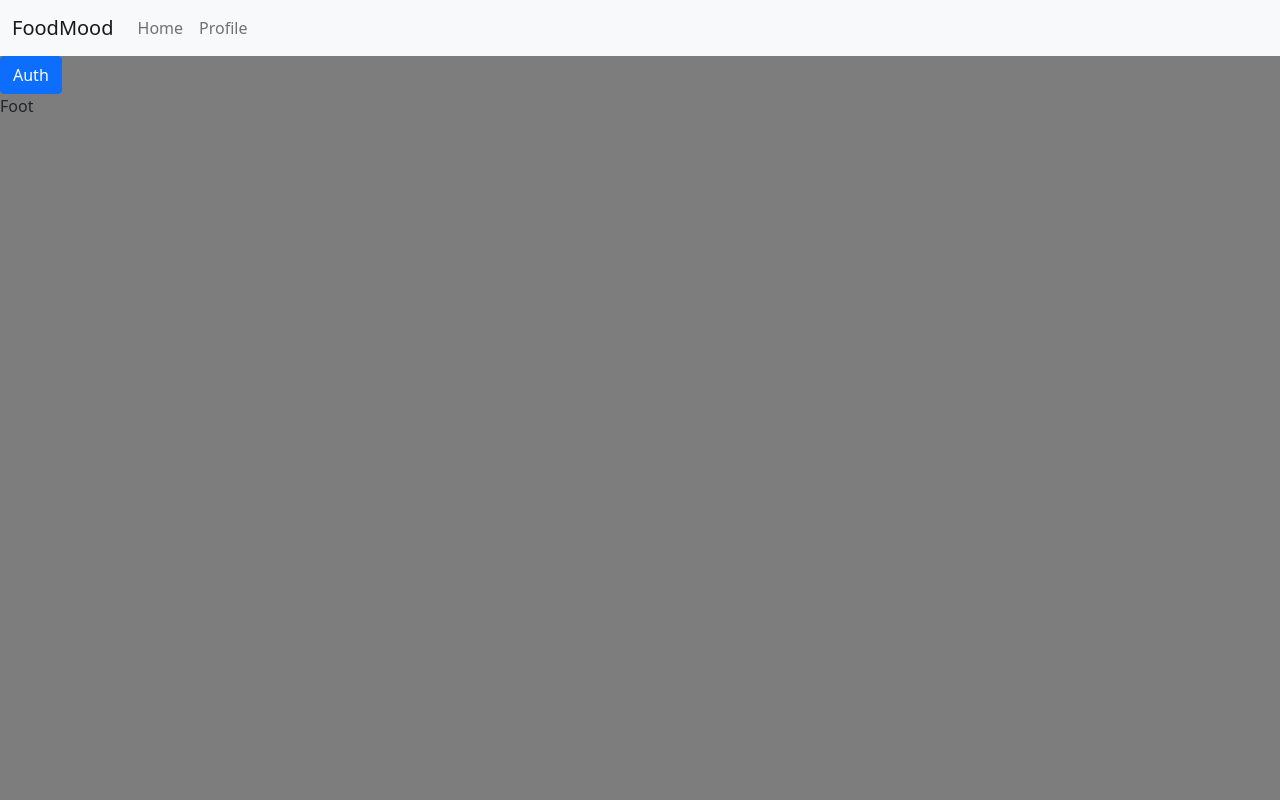
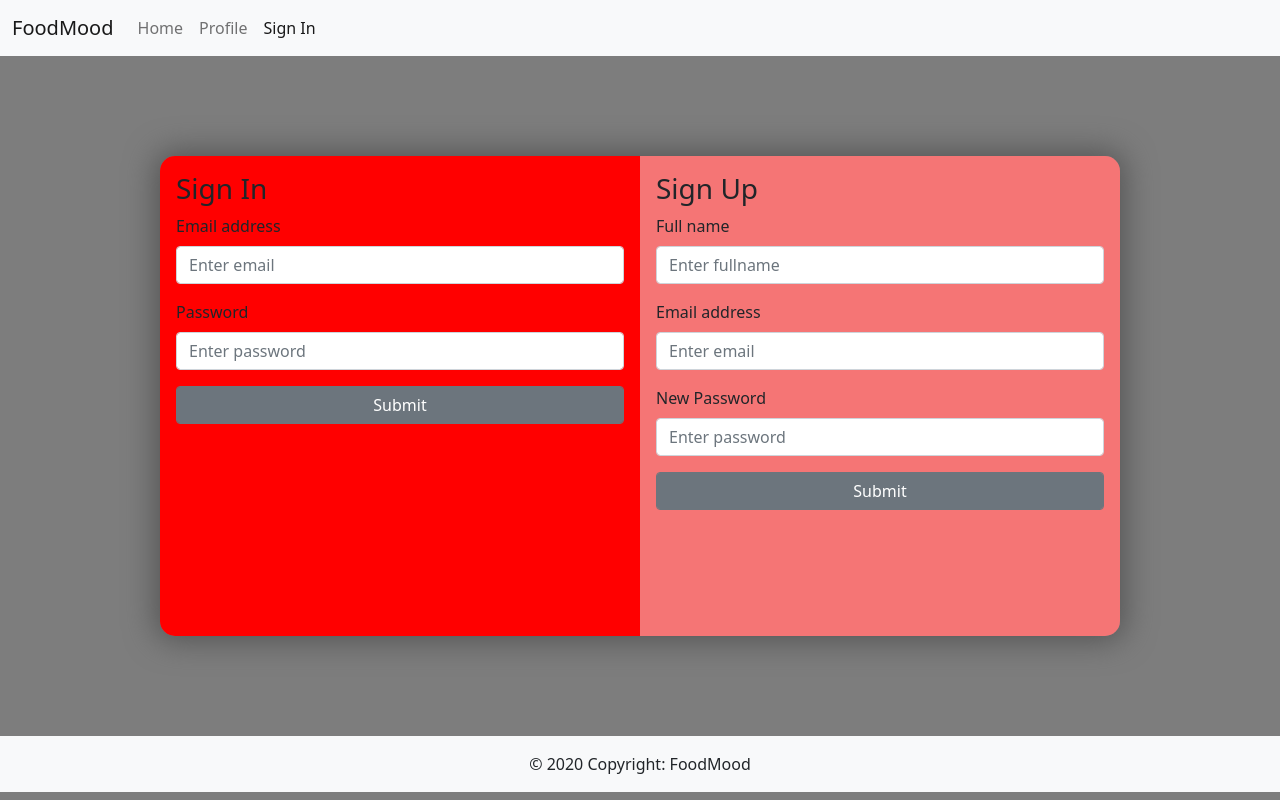
Before and after one commit to mayur1311gt/FoodMood, a React (Create React App) app in the folder frontend/: page / in a window 1280 px wide. Built offline with nearby package versions, Linux system fonts and the light colour scheme.

Commit message:
auth page created

```diff
--- a/frontend/src/App.js
+++ b/frontend/src/App.js
@@ -21,7 +21,7 @@ function App() {
             <Route exact path="/home" element={<Home />}></Route>
             <Route exact path="/profile" element={<Profile />}></Route>
             <Route exact path="/" element={<Auth />}></Route>
-            <Route path="/" element={<div>404</div>}></Route>
+            <Route exact element={<div>404</div>}></Route>
           </Routes>
         </div>
         <Footer />
--- /dev/null
+++ b/frontend/src/CSS/_auth.scss
@@ -0,0 +1,20 @@
+.box{
+    height: 30rem;
+    width: 60rem;
+    display: flex;
+    flex-flow: row wrap;
+    justify-content: stretch;
+
+    .signup-box,.signin-box{
+        background: #f57575;
+        flex-basis: 50%;
+        padding: 1rem;
+    }
+    .signin-box{
+        background: red;
+        border-radius: 15px 0 0 15px;
+    }
+    .signup-box{
+        border-radius: 0 15px 15px 0;
+    }
+}
--- a/frontend/src/CSS/_variables.scss
+++ b/frontend/src/CSS/_variables.scss
@@ -0,0 +1,5 @@
+$primary: #7d7d7d;
+$secondary: #f1b91f;
+$tertiary: #ec720e;
+
+$shadow: 0 0 30px 5px #555;
--- a/frontend/src/CSS/styles.css
+++ b/frontend/src/CSS/styles.css
@@ -5,4 +5,59 @@ body {
           box-sizing: border-box;
   background-color: #7d7d7d;
 }
+
+a, a:visited, a:hover {
+  list-style: none;
+  text-decoration: none;
+}
+
+.auth-container {
+  min-height: 85vh;
+  display: -webkit-box;
+  display: -ms-flexbox;
+  display: flex;
+  -webkit-box-pack: center;
+      -ms-flex-pack: center;
+          justify-content: center;
+  -webkit-box-align: center;
+      -ms-flex-align: center;
+          align-items: center;
+}
+
+.box {
+  border-radius: 15px;
+  -webkit-box-shadow: 0 0 30px 5px #555;
+          box-shadow: 0 0 30px 5px #555;
+}
+
+.box {
+  height: 30rem;
+  width: 60rem;
+  display: -webkit-box;
+  display: -ms-flexbox;
+  display: flex;
+  -webkit-box-orient: horizontal;
+  -webkit-box-direction: normal;
+      -ms-flex-flow: row wrap;
+          flex-flow: row wrap;
+  -webkit-box-pack: stretch;
+      -ms-flex-pack: stretch;
+          justify-content: stretch;
+}
+
+.box .signup-box, .box .signin-box {
+  background: #f57575;
+  -ms-flex-preferred-size: 50%;
+      flex-basis: 50%;
+  padding: 1rem;
+}
+
+.box .signin-box {
+  background: red;
+  border-radius: 15px 0 0 15px;
+}
+
+.box .signup-box {
+  border-radius: 0 15px 15px 0;
+}
 /*# sourceMappingURL=styles.css.map */
--- a/frontend/src/CSS/styles.scss
+++ b/frontend/src/CSS/styles.scss
@@ -7,4 +7,23 @@ body{
     background-color: #7d7d7d;
 }
 
+a,a:visited,a:hover{
+    list-style: none;
+    text-decoration: none;
+}
+
+.auth-container{
+    min-height: 85vh;
+    display: flex;
+    justify-content: center;
+    align-items: center;
+}
+
+.box{
+    border-radius: 15px;
+    box-shadow: $shadow;
+}
+
+
+@import 'auth';
 @import 'media';
--- a/frontend/src/components/Auth.js
+++ b/frontend/src/components/Auth.js
@@ -2,8 +2,43 @@ import React from 'react'
 
 function Auth() {
     return (
-        <div className='btn btn-primary'>
-            Auth
+        <div className='container auth-container'>
+            <div className="box">
+                <div className="signin-box">
+                    <h3>Sign In</h3>
+                    <form>
+                        <div className="mb-3">
+                            <label htmlFor="signinemail" className="form-label">Email address</label>
+                            <input type="email" className="form-control" id="signinemail" placeholder="Enter email" required />
+                        </div>
+                        <div className="mb-3">
+                            <label htmlFor="signinpassword" className="form-label">Password</label>
+                            <input type="password" className="form-control" id="signinpassword" placeholder="Enter password" required />
+                        </div>
+                        <button type="button" className="btn btn-secondary form-control logbtn">Submit</button>
+                    </form>
+                </div>
+
+                <div className="signup-box">
+                    <h3>Sign Up</h3>
+                    <form>
+                        <div className="mb-3">
+                            <label htmlFor="fullname" className="form-label">Full name</label>
+                            <input type="text" className="form-control" id="fullname" placeholder="Enter fullname" required />
+                        </div>
+                        <div className="mb-3">
+                            <label htmlFor="email" className="form-label">Email address</label>
+                            <input type="email" className="form-control" id="email" placeholder="Enter email" required />
+                        </div>
+
+                        <div className="mb-3">
+                            <label htmlFor="password" className="form-label">New Password</label>
+                            <input type="password" className="form-control" id="password" placeholder="Enter password" required />
+                        </div>
+                        <button type="button" className="btn btn-secondary form-control logbtn">Submit</button>
+                    </form>
+                </div>
+            </div>
         </div>
     )
 }
--- a/frontend/src/components/Footer.js
+++ b/frontend/src/components/Footer.js
@@ -1,10 +1,14 @@
 import React from 'react'
+import { NavLink } from 'react-router-dom'
 
 function Footer() {
     return (
-        <div>
-            Foot
-        </div>
+        <footer className="bg-light text-center text-lg-start">
+
+            <div className="text-center p-3">
+                © 2020 Copyright: <NavLink to='/home' className="text-dark" href="https://mdbootstrap.com/"> FoodMood </NavLink>
+            </div>
+        </footer>
     )
 }
 
--- a/frontend/src/components/Navbar.js
+++ b/frontend/src/components/Navbar.js
@@ -17,7 +17,9 @@ function Navbar() {
                         <li className="nav-item">
                             <NavLink to='/profile' className="nav-link">Profile</NavLink>
                         </li>
-
+                        <li className="nav-item">
+                            <NavLink to='/' className="nav-link">Sign In</NavLink>
+                        </li>
                     </ul>
 
                 </div>
```
Also changed, not shown: frontend/src/CSS/_navbar.scss (added), 1 other file (tests, documents, lock files or other folders).
